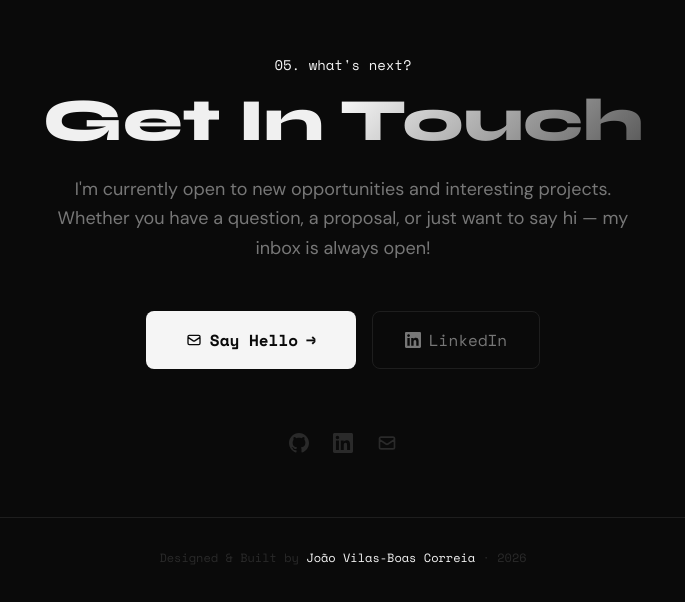
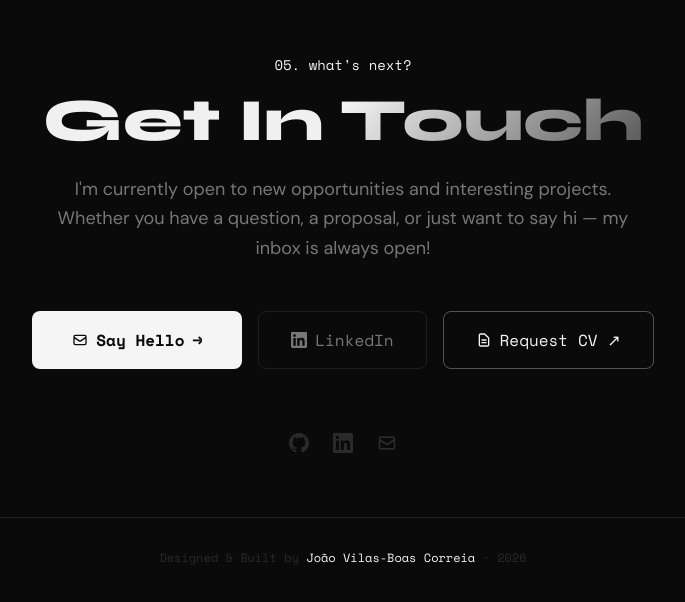
Before and after one commit to jovbcorreia/portofolio, a Next.js app: page / in a window 1280 px wide. Shown: the part 5853-6455 px from the top of the page, without its empty margins (297-982 px from the left). Built offline with nearby package versions, Linux system fonts and the light colour scheme.

Commit message:
feat: add Request CV button with pre-filled mailto template
Opens email client with subject and body requesting CV

```diff
--- a/src/components/Contact.tsx
+++ b/src/components/Contact.tsx
@@ -63,6 +63,16 @@ export default function Contact() {
             </svg>
             LinkedIn
           </a>
+          <a
+            href={`mailto:${personalInfo.email}?subject=CV%20Request%20%E2%80%94%20Jo%C3%A3o%20Vilas-Boas%20Correia&body=Hi%20Jo%C3%A3o%2C%0D%0A%0D%0AI%20came%20across%20your%20portfolio%20and%20I%27m%20very%20impressed%20with%20your%20work.%0D%0A%0D%0AWould%20you%20be%20available%20to%20share%20your%20CV%3F%20I%27d%20love%20to%20consider%20you%20for%20a%20potential%20opportunity.%0D%0A%0D%0AThank%20you!`}
+            className="flex items-center gap-2 border border-accent/30 text-accent hover:border-accent hover:bg-accent/10 px-8 py-4 rounded-lg font-mono text-base transition-all duration-300"
+            style={{ fontFamily: "var(--font-mono)" }}
+          >
+            <svg className="w-4 h-4" fill="none" stroke="currentColor" viewBox="0 0 24 24">
+              <path strokeLinecap="round" strokeLinejoin="round" strokeWidth={2} d="M9 12h6m-6 4h6m2 5H7a2 2 0 01-2-2V5a2 2 0 012-2h5.586a1 1 0 01.707.293l5.414 5.414a1 1 0 01.293.707V19a2 2 0 01-2 2z" />
+            </svg>
+            Request CV ↗
+          </a>
         </div>
 
         {/* Social links row */}
```
